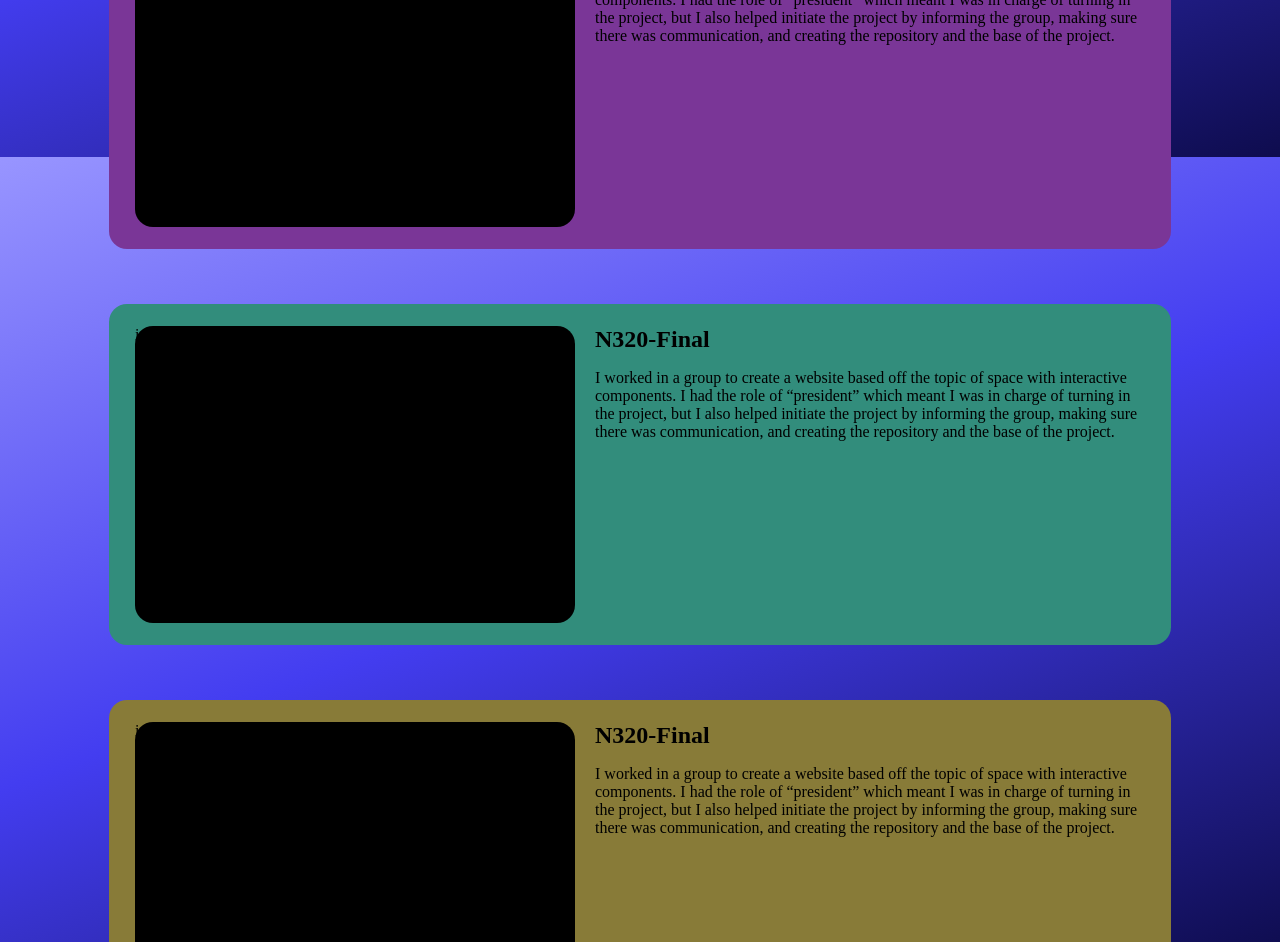
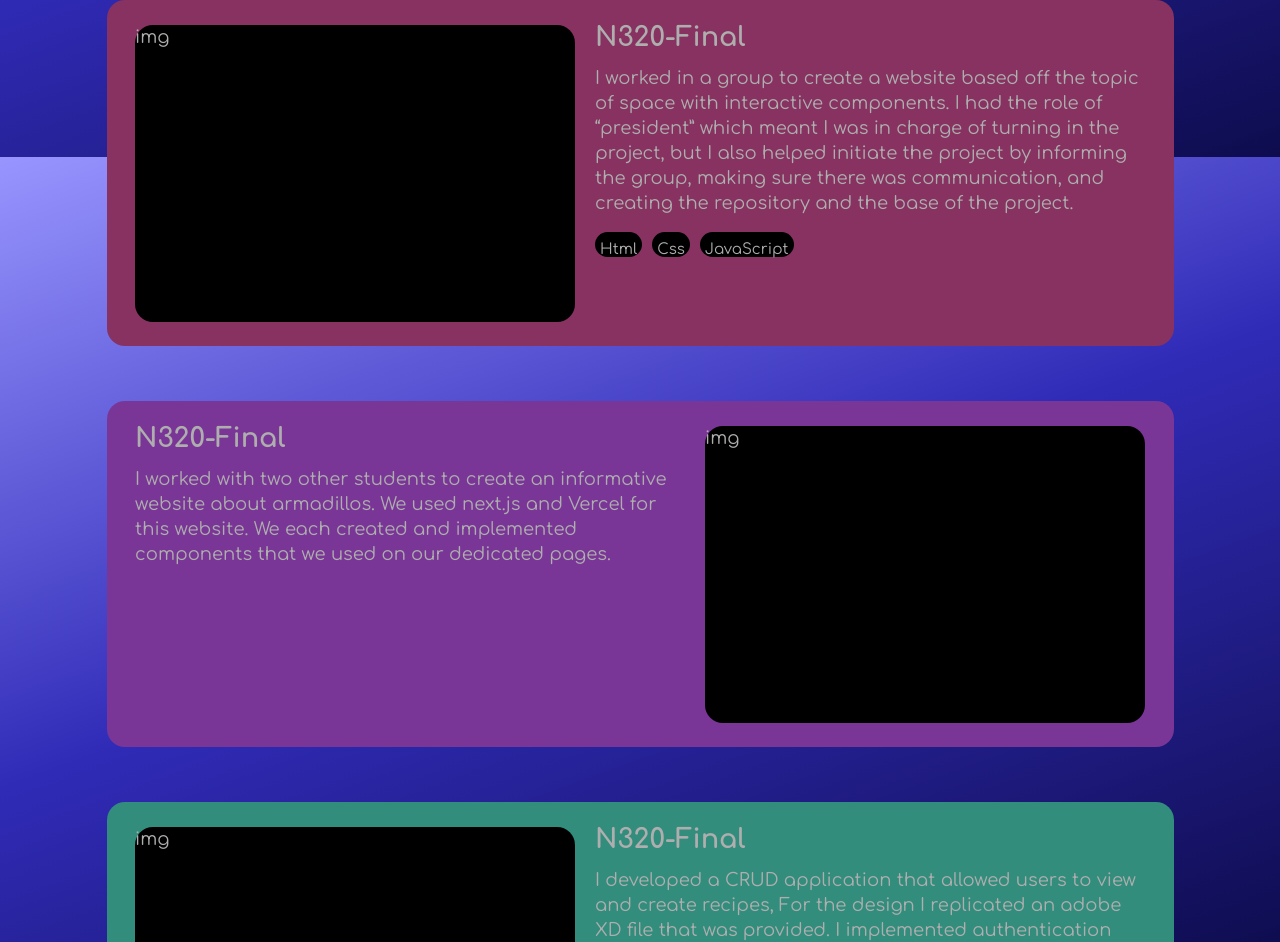
Before and after one commit to fralcala/Portfolio, a website: page index.html in a window 1280 px wide. Shown: the part 643-1585 px from the top of the page. Drawn offline with Linux system fonts and the light colour scheme; a web font is replaced by a local one.

Commit message:
other styling

```diff
--- a/index.html
+++ b/index.html
@@ -9,7 +9,7 @@
   </head>
   <body>
     <div class="topBar">
-      <div class="logo">Logo</div>
+      <div class="logo"></div>
 
       <nav>
         <ul class="navLinks">
@@ -21,13 +21,24 @@
       </nav>
     </div>
     <div id="app">
+      <div class="homeIntro">
+        <header>
+          <h1>Hello!</h1>
+          <p>
+            Lorem ipsum dolor sit amet consectetur, adipisicing elit. Numquam
+            vitae assumenda voluptatibus dolorum repellat. Totam, quos facere
+            id, veniam laudantium, laboriosam sunt exercitationem saepe est
+            alias autem sequi molestias cum.
+          </p>
+        </header>
+      </div>
       <div class="projectsContainer">
         <h1>Projects</h1>
         <div id="project" class="projVarOne">
-          <div class="projectImage">img</div>
+          <div class="projectImage left">img</div>
           <div class="content">
             <h2>N320-Final</h2>
-            <p>
+            <p class="projectDescription">
               I worked in a group to create a website based off the topic of
               space with interactive components. I had the role of “president”
               which meant I was in charge of turning in the project, but I also
@@ -35,56 +46,53 @@
               there was communication, and creating the repository and the base
               of the project.
             </p>
-            <p class="skillLabels"></p>
+            <div class="skillLabels">
+              <div class="skill"><p>Html</p></div>
+              <div class="skill"><p></p>Css</p></div>
+              <div class="skill"><p>JavaScript</p></div>
+            </div>
           </div>
         </div>
 
         <div id="project" class="projVarTwo">
-          <div class="projectImage">img</div>
           <div class="content">
             <h2>N320-Final</h2>
             <p>
-              I worked in a group to create a website based off the topic of
-              space with interactive components. I had the role of “president”
-              which meant I was in charge of turning in the project, but I also
-              helped initiate the project by informing the group, making sure
-              there was communication, and creating the repository and the base
-              of the project.
+              I worked with two other students to create an informative website
+              about armadillos. We used next.js and Vercel for this website. We
+              each created and implemented components that we used on our
+              dedicated pages.
             </p>
             <p class="skillLabels"></p>
           </div>
+          <div class="projectImage right">img</div>
         </div>
 
         <div id="project" class="projVarThree">
-          <div class="projectImage">img</div>
+          <div class="projectImage left">img</div>
           <div class="content">
             <h2>N320-Final</h2>
             <p>
-              I worked in a group to create a website based off the topic of
-              space with interactive components. I had the role of “president”
-              which meant I was in charge of turning in the project, but I also
-              helped initiate the project by informing the group, making sure
-              there was communication, and creating the repository and the base
-              of the project.
+              I developed a CRUD application that allowed users to view and
+              create recipes, For the design I replicated an adobe XD file that
+              was provided. I implemented authentication with Firebase so users
+              could sign in using their email and password to view and create
+              their own recipes. In this project I used html, jQuery, and Sass.
             </p>
             <p class="skillLabels"></p>
           </div>
         </div>
 
         <div id="project" class="projVarFour">
-          <div class="projectImage">img</div>
           <div class="content">
             <h2>N320-Final</h2>
             <p>
-              I worked in a group to create a website based off the topic of
-              space with interactive components. I had the role of “president”
-              which meant I was in charge of turning in the project, but I also
-              helped initiate the project by informing the group, making sure
-              there was communication, and creating the repository and the base
-              of the project.
+              This was the first project where I was given a design that I had
+              to replicate. I mostly just used html and SCSS.
             </p>
             <p class="skillLabels"></p>
           </div>
+          <div class="projectImage right">img</div>
         </div>
       </div>
     </div>
--- a/scss/projects.scss
+++ b/scss/projects.scss
@@ -1,12 +1,22 @@
 @use "variables" as *;
 
 .projectsContainer {
+  font-family: "Comfortaa";
+  font-size: 18px;
+
+  h1 {
+    color: $text-color;
+  }
+
   #project {
-    width: 1062px;
-    height: 341px;
+    color: $alt-text-color;
+    width: 1067px;
+    height: 346px;
     border-radius: $border-radius;
     padding: 22px;
     margin-bottom: 55px;
+
+    line-height: 25px;
 
     display: flex;
     justify-content: center;
@@ -17,16 +27,44 @@
       height: 297px;
       background-color: black;
       border-radius: $border-radius;
+    }
+
+    .left {
       margin-right: 20px;
+    }
+    .right {
+      margin-left: 20px;
     }
 
     .content {
       width: 550px;
       height: 297px;
-      //   display: flex;
-      //   flex-direction: column;
-      //   background-color: blue;
       border-radius: $border-radius;
+      display: flex;
+      flex-direction: column;
+
+      .skillLabels {
+        display: flex;
+        gap: 10px;
+        // margin-top: 20px;
+
+        .skill {
+          display: flex;
+          justify-content: center;
+          font-size: 15px;
+          height: 25px;
+          // align-items: center;
+          // width: 100px;
+          padding: 5px;
+          background-color: rgb(0, 0, 0);
+          border-radius: 50px;
+          // color: rgb(94, 94, 94);
+        }
+      }
+    }
+
+    &:hover {
+      color: $text-color;
     }
   }
 
@@ -37,7 +75,7 @@
     &:hover {
       background-color: $pink-on;
       box-shadow: 0px 0px 15.5px 15px $neon-pink;
-      border: 5px solid #ffacda;
+      border: 5px solid $pink-light;
     }
   }
 
@@ -48,7 +86,7 @@
     &:hover {
       background-color: $purple-on;
       box-shadow: 0px 0px 15.5px 15px $neon-purple;
-      border: 5px solid #dda7f4;
+      border: 5px solid $purple-light;
     }
   }
 
--- a/scss/structure.scss
+++ b/scss/structure.scss
@@ -28,6 +28,16 @@ p {
   margin-bottom: 16px;
 }
 
+@font-face {
+  font-family: "M Rounded";
+  src: url(../assets/fonts/M_PLUS_Rounded_1c/MPLUSRounded1c-Regular.ttf);
+}
+
+@font-face {
+  font-family: "Comfortaa";
+  src: url(../assets/fonts/Comfortaa/Comfortaa-VariableFont_wght.ttf);
+}
+
 #app {
   // background-color: $background-color-light;
   //   temp color
@@ -37,4 +47,28 @@ p {
   display: flex;
   flex-direction: column;
   align-items: center;
+
+  .homeIntro {
+    width: 100%;
+    height: 485px;
+    display: flex;
+    justify-content: center;
+    align-items: center;
+
+    header {
+      color: $text-color;
+      font-family: "Comfortaa";
+
+      h1 {
+        font-size: 50px;
+        margin-bottom: 10px;
+      }
+
+      p {
+        font-size: 20px;
+        width: 600px;
+        line-height: 30px;
+      }
+    }
+  }
 }
--- a/scss/topBarNav.scss
+++ b/scss/topBarNav.scss
@@ -19,6 +19,7 @@
         a {
           text-decoration: none;
           color: $text-color;
+          font-family: "M Rounded";
         }
 
         .active {
--- a/scss/variables.scss
+++ b/scss/variables.scss
@@ -1,6 +1,6 @@
 // Color Variables
 $background-color-dark: #0e0c4e;
-$background-color-light: #433df0;
+$background-color-light: #302bb7;
 
 // neon colors
 $neon-pink: #f24ba7;
@@ -29,10 +29,16 @@ $green-off: #328d7c;
 
 $yellow-off: #887b38;
 
+// light colors
+$pink-light: #ffacda;
+$purple-light: #dda7f4;
+$green-light: #b2f2e2;
+$yellow-light: #fef2b6;
+
 // text color
 $text-color: #ffffff;
 
-$alt-text-color: #000000;
+$alt-text-color: #aeaeae;
 
 $border-radius: 18px;
 
```
Also changed, not shown: css/styles.css.
